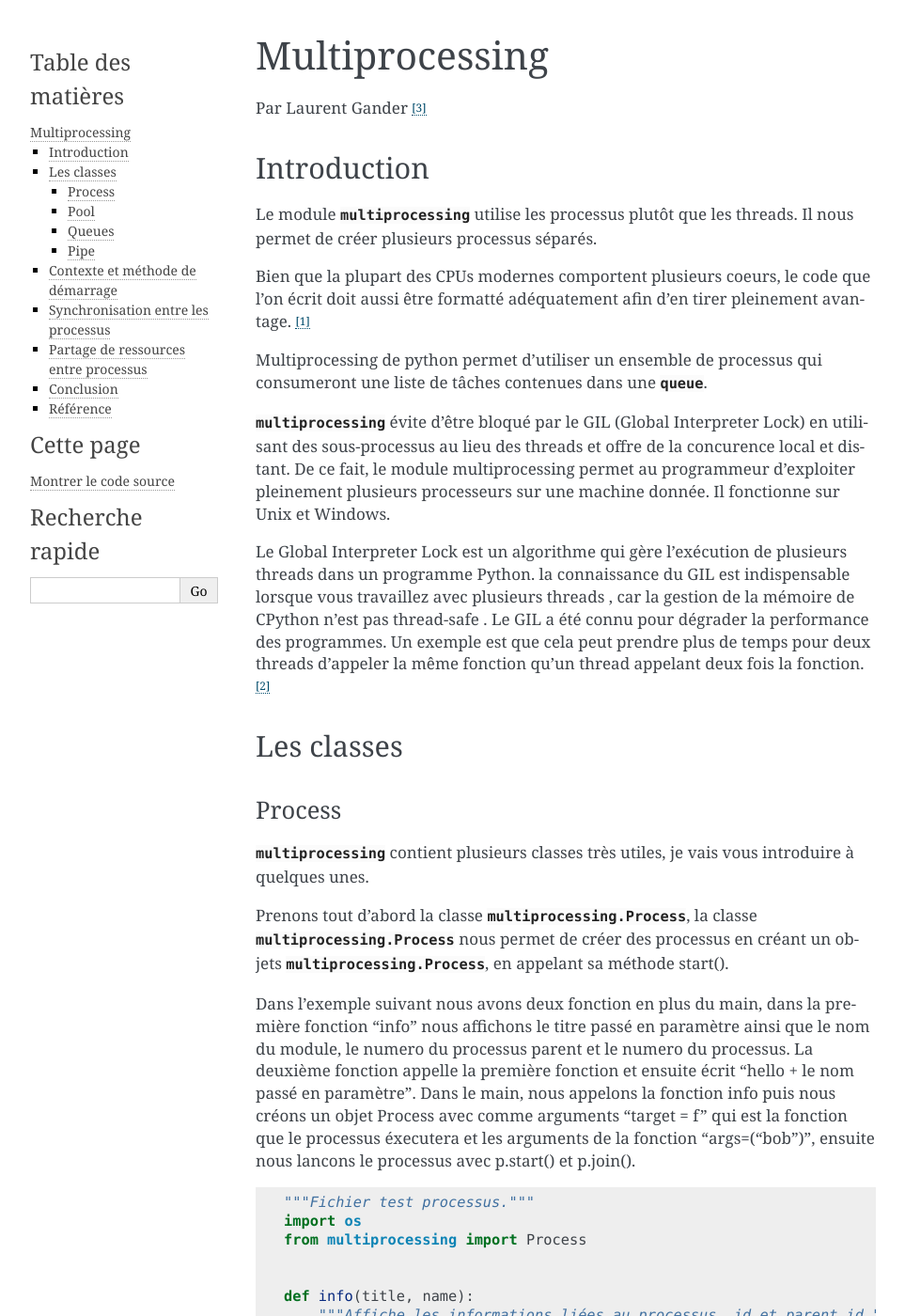
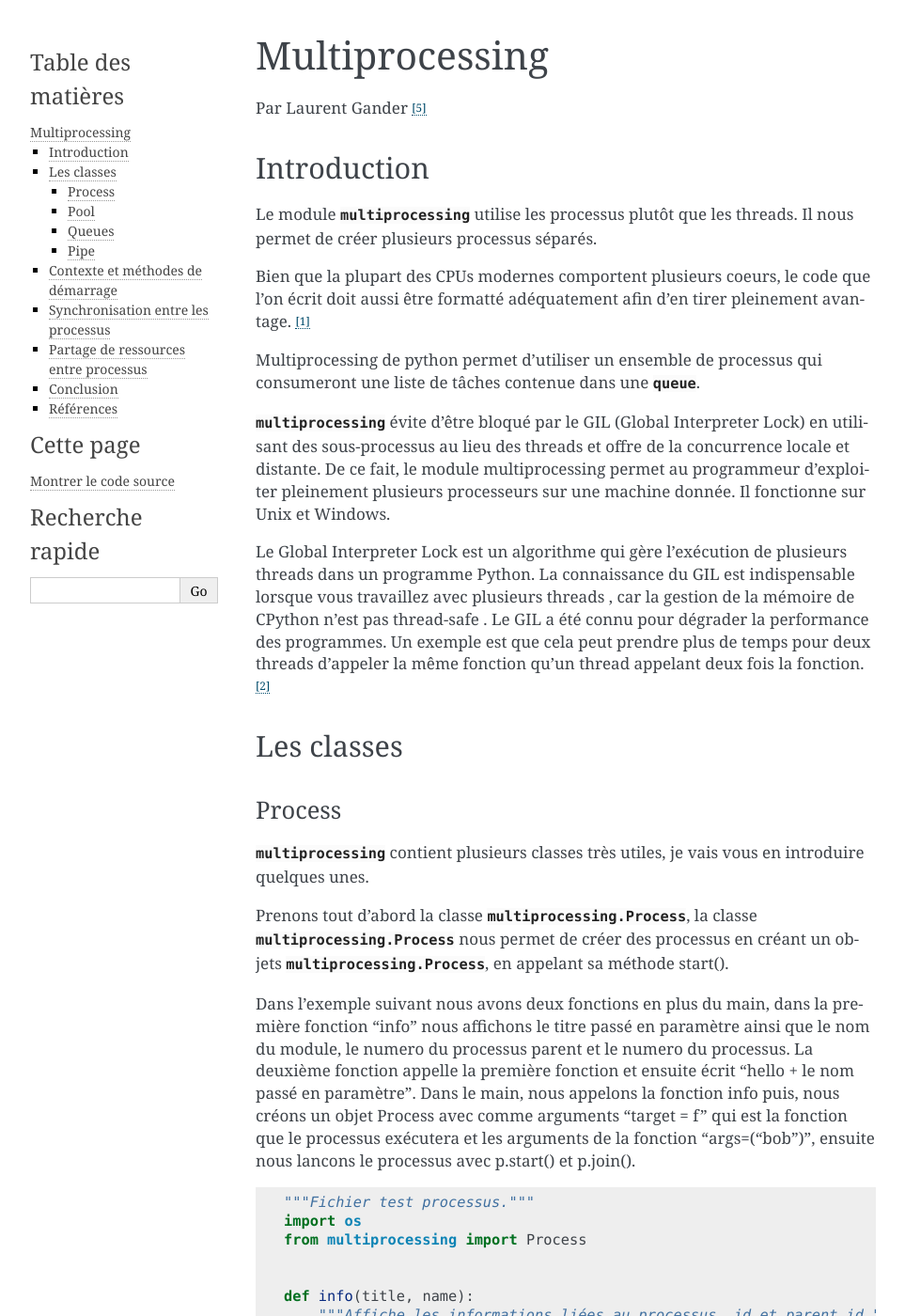
Before and after one commit to HE-Arc/livre-python, a Sphinx documentation site: the page built from source/multiprocessing/index.rst, in a window 1280 px wide and 1400 px high. Shown: the whole window at 94% size, without its empty margins (148-1111 px from the left). Built offline with Sphinx 7.4.7, drawn with Linux system fonts in a browser that asks for light colours; some of the changed text lies outside the part shown.

Commit message:
corrections de fautes d'orthographe et changement en fonction des commentaires de M. Blanc

```diff
--- a/source/multiprocessing/exemples/process.py
+++ b/source/multiprocessing/exemples/process.py
@@ -14,6 +14,6 @@
 
 if __name__ == '__main__':
 
-    p = Process(target=info, args=('main line', 'bob', ))
+    p = Process(target=info, args=('main line', 'bob'))
     p.start()
     p.join()
--- a/source/multiprocessing/index.rst
+++ b/source/multiprocessing/index.rst
@@ -1,8 +1,8 @@
 .. _multiprocessing-tutorial:
 
-===============
+==================
 Multiprocessing
-===============
+==================
 
 Par Laurent Gander [#gl]_
 
@@ -13,11 +13,11 @@
 
 Bien que la plupart des CPUs modernes comportent plusieurs coeurs, le code que l’on écrit doit aussi être formatté adéquatement afin d’en tirer pleinement avantage. [#Ref1]_
 
-Multiprocessing de python permet d'utiliser un ensemble de processus qui consumeront une liste de tâches contenues dans une :py:mod:`queue`.
+Multiprocessing de python permet d'utiliser un ensemble de processus qui consumeront une liste de tâches contenue dans une :py:mod:`queue`.
 
-:py:mod:`multiprocessing` évite d'être bloqué par le GIL (Global Interpreter Lock) en utilisant des sous-processus au lieu des threads et offre de la concurence local et distant. De ce fait, le module multiprocessing permet au programmeur d'exploiter pleinement plusieurs processeurs sur une machine donnée. Il fonctionne sur Unix et Windows.
+:py:mod:`multiprocessing` évite d'être bloqué par le GIL (Global Interpreter Lock) en utilisant des sous-processus au lieu des threads et offre de la concurrence locale et distante. De ce fait, le module multiprocessing permet au programmeur d'exploiter pleinement plusieurs processeurs sur une machine donnée. Il fonctionne sur Unix et Windows.
 
-Le Global Interpreter Lock est un algorithme qui gère l'exécution de plusieurs threads dans un programme Python. la connaissance du GIL est indispensable lorsque vous travaillez avec plusieurs threads , car la gestion de la mémoire de CPython n'est pas thread-safe .
+Le Global Interpreter Lock est un algorithme qui gère l'exécution de plusieurs threads dans un programme Python. La connaissance du GIL est indispensable lorsque vous travaillez avec plusieurs threads , car la gestion de la mémoire de CPython n'est pas thread-safe .
 Le GIL a été connu pour dégrader la performance des programmes.
 Un exemple est que cela peut prendre plus de temps pour deux threads d'appeler la même fonction qu'un thread appelant deux fois la fonction. [#Ref2]_
 
@@ -27,12 +27,12 @@
 Process
 ^^^^^^^
 
-:py:mod:`multiprocessing` contient plusieurs classes très utiles, je vais vous introduire à quelques unes.
+:py:mod:`multiprocessing` contient plusieurs classes très utiles, je vais vous en introduire quelques unes.
 
 Prenons tout d'abord la classe :py:class:`multiprocessing.Process`, la classe :py:class:`multiprocessing.Process` nous permet de créer des processus en créant un objets :py:class:`multiprocessing.Process`, en appelant sa méthode start().
 
-Dans l'exemple suivant nous avons deux fonction en plus du main, dans la première fonction 'info' nous affichons le titre passé en paramètre ainsi que le nom du module, le numero du processus parent et le numero du processus. La deuxième fonction appelle la première fonction et ensuite écrit 'hello + le nom passé en paramètre'.
-Dans le main, nous appelons la fonction info puis nous créons un objet Process avec comme arguments 'target = f' qui est la fonction que le processus éxecutera et les arguments de la fonction 'args=('bob')', ensuite nous lancons le processus avec p.start() et p.join().
+Dans l'exemple suivant nous avons deux fonctions en plus du main, dans la première fonction 'info' nous affichons le titre passé en paramètre ainsi que le nom du module, le numero du processus parent et le numero du processus. La deuxième fonction appelle la première fonction et ensuite écrit 'hello + le nom passé en paramètre'.
+Dans le main, nous appelons la fonction info puis, nous créons un objet Process avec comme arguments 'target = f' qui est la fonction que le processus exécutera et les arguments de la fonction 'args=('bob')', ensuite nous lancons le processus avec p.start() et p.join().
 
 .. literalinclude:: ./exemples/process.py
 
@@ -63,12 +62,12 @@
 
     [42, None, 'hello']
 
-.. warning:: Si un processus est "tué", les données risquent d'être corrompu dans la queue, ce qui signifie qu'un autre processus qui tenterait d'acceder à la file queue risquerait de soulever une exception.
+.. warning:: Si un processus est "tué" à l'aide des fonctions :py:func:`multiprocessing.Process.terminate` ou de :py:func:`os.kill`, les données risquent d'être corrompues dans la queue, en effet on ne sait pas si le processus est finit, des commandes risquent d'être encore à l'interieur. Ce qui signifie qu'un autre processus qui tenterait d'accéder à la queue risquerait de soulever une exception.
 
 Pipe
 ^^^^
 
-La classe Pipe permet aussi la communication entre deux processus. Le constructeur du pipe retourne deux objets de connection qui sont l'entrée et la sortie du pipe.
+La classe Pipe permet aussi la création d'un canal entre deux processus. Le constructeur du pipe retourne deux objets de connection qui sont l'entrée et la sortie du canal.
 
 .. literalinclude:: ./exemples/pipe.py
 
@@ -77,21 +76,23 @@
 
     [42, None, 'hello']
 
-La méthode recv() efface les données qu'elle recoit, ce qui peut être un problème de sécurité, c'est pourquoi vous devriez utiliser une authentification avant d'utiliser les méthodes recv() et send(). Si un processus est tué alors qu'il essaie de lire ou d'écrire dans le pipe, il risquerait de corrompre les données dans le pipe.
+
+Les objets de connexions ont deux méthodes : recv() et  send() qui leurs permet de lire et d'écrire dans un canal.
+Les données dans un tuyau peuvent être corrompues si deux processus (ou threads) tentent de lire ou d'écrire à la même extrémité du tuyau en même temps.
 
 
-Contexte et méthode de démarrage
---------------------------------
+Contexte et méthodes de démarrage
+---------------------------------
 
-Il y a plusieurs façon de démarrer un processus, le multiprocessing en contient trois :
+Il y a plusieurs façons de démarrer un processus, le multiprocessing en contient trois :
         :spawn:
-            L'interpréteur Python sera démarré par le processus parent, son enfant n'héritera que des ressources nécessaire pour éxecuter le méthode run().
+            L'interpréteur Python sera démarré par le processus parent, son enfant n'héritera que des ressources nécessaires pour executer la méthode run().
 
         :fork:
-            os.fork() est utilisé par le processus parent pour forcer l'interpreteur Python. Quand le processus enfant est lancé est identique au processus parent. fork est disponible uniquement sur Linux
+            os.fork() est utilisé par le processus parent pour fork l'interpreteur Python. Quand le processus enfant est lancé, ses ressources sont identiques au processus parent. :fork: est disponible uniquement sur Linux.
 
         :forkserver:
-            Quand le programme est lancé et lance la méthode forkserver.start(), depuis ce moement, chaque fois qu'un processus est nécessaire, un processus est demandé au serveur par le processus parent. Fonctionne que sur Linux
+            Quand le programme est lancé et lance la méthode forkserver.start(), depuis ce moment, chaque fois qu'un processus est nécessaire, un processus est demandé au serveur par le processus parent. :forkserver: fonctionne que sur Linux.
 
 
 Synchronisation entre les processus
@@ -159,16 +162,16 @@
 
     Queues           : :py:class:`multiprocessing.Queue`
 
-    Pipe             : https://docs.python.org/3/library/multiprocessing.html#multiprocessing.Pipe
+    Pipe             : [#Pipe]_
 
     Pool             : :py:class:`multiprocessing.pool.Pool`
 
     Connexion        : :py:class:`multiprocessing.Connection`
 
-    Synchronisation  : https://docs.python.org/3/library/multiprocessing.html#synchronization-primitives
+    Synchronisation  : [#Synchronisation]_
 
-Référence
----------
+Références
+----------
 
 Les exemples sont repris de la documentation officielle de python : :py:mod:`multiprocessing`
 
```
Also changed, not shown: other parts of source/multiprocessing/index.rst (+10 -5 lines).
